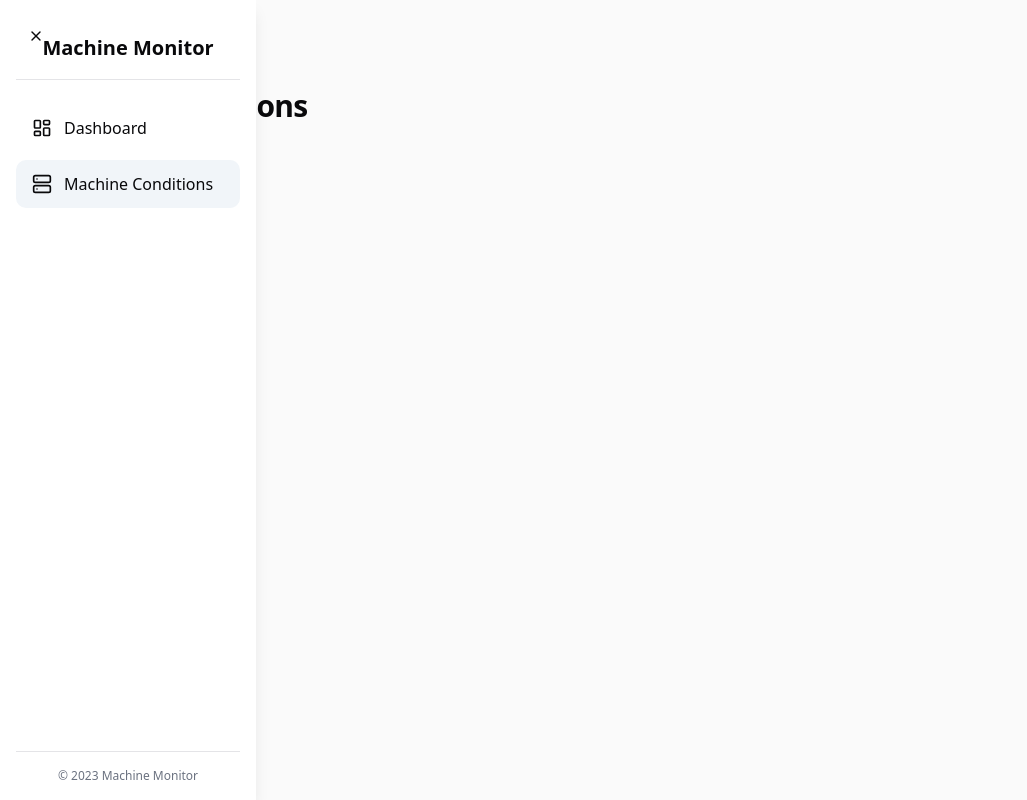
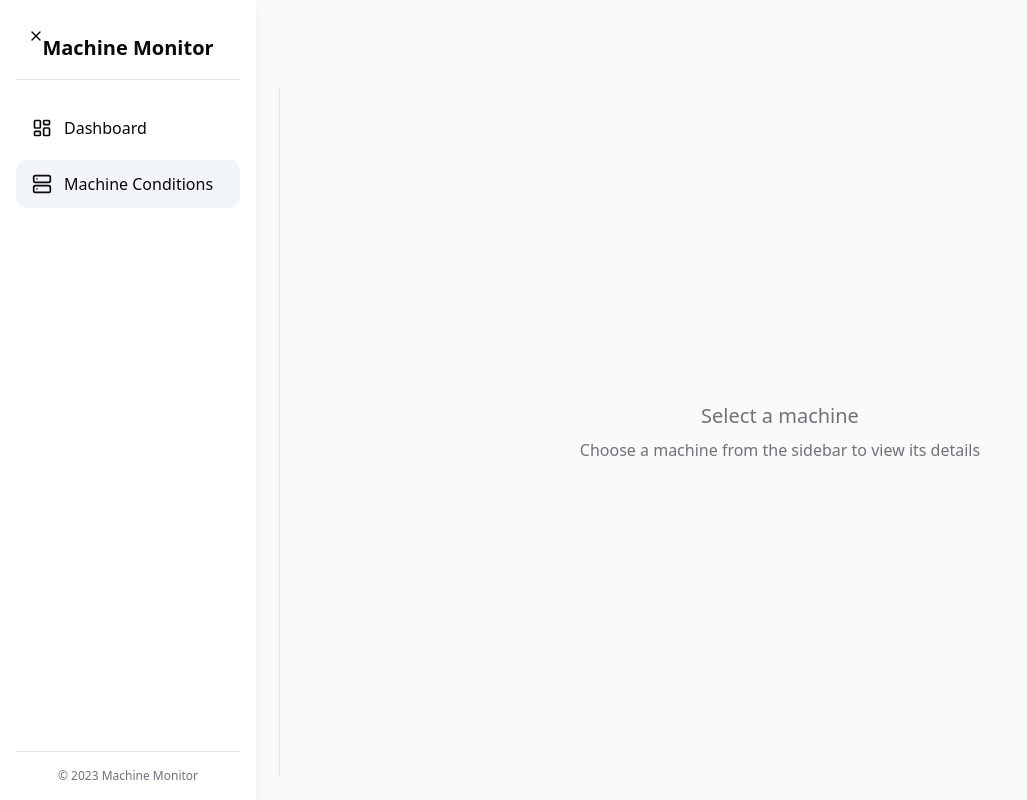
Before and after one commit to ongsiewtyng/cloud-dashboard-mind, a React (Vite) app: page /machine-conditions in a window 1280 px wide. Shown: the whole page, without its empty margins (0-1027 px from the left). Built offline with nearby package versions, Linux system fonts and the light colour scheme.

Commit message:
Improve Machine Conditions Page UI
Update the UI of the machine conditions page to match a provided design.

```diff
--- a/src/pages/MachineConditions.tsx
+++ b/src/pages/MachineConditions.tsx
@@ -55,31 +55,53 @@ const MachineConditions = () => {
   const selectedMachineData = machines.find(m => m.id === selectedMachine);
 
   return (
-    <div className="container mx-auto p-6 flex flex-col md:flex-row h-[calc(100vh-4rem)]">
-      <div className={`fade-in flex-1 transition-all duration-300 ${selectedMachine ? 'md:mr-4 mb-4 md:mb-0' : ''}`}>
-        <h1 className="text-3xl font-semibold tracking-tight mb-6">Machine Conditions</h1>
-
-        <MachineList
-          machines={machines}
-          onDelete={deleteMachine}
-          onMachineClick={handleMachineClick}
-          selectedMachineId={selectedMachine}
-        />
+    <div className="container mx-auto p-6 flex h-[calc(100vh-4rem)]">
+      {/* Left sidebar with machines list */}
+      <div className="w-64 mr-6 border-r pr-4">
+        <h2 className="text-xl font-semibold mb-4">Machines</h2>
+        <ScrollArea className="h-[calc(100vh-10rem)]">
+          <div className="space-y-2">
+            {machines.map((machine) => (
+              <div
+                key={machine.id}
+                onClick={() => handleMachineClick(machine.id)}
+                className={`p-3 rounded-md cursor-pointer transition-colors ${
+                  selectedMachine === machine.id
+                    ? "bg-primary/10 border-l-4 border-primary"
+                    : "hover:bg-secondary"
+                }`}
+              >
+                <div className="flex items-center">
+                  <div className={`w-3 h-3 rounded-full mr-3 ${
+                    machine.latestData?.signalON === "1" ? "bg-green-500" : "bg-red-500"
+                  }`} />
+                  <div>
+                    <div className="font-medium">Machine {machine.latestData?.machineNumber || "Unknown"}</div>
+                    <div className="text-xs text-muted-foreground">
+                      S/N: {machine.latestData?.serialNumber || "N/A"}
+                    </div>
+                  </div>
+                </div>
+              </div>
+            ))}
+          </div>
+        </ScrollArea>
       </div>
 
-      {selectedMachine && (
-        <div className="w-full md:w-1/3 bg-white rounded-lg shadow-lg border transition-all duration-300 slide-in">
-          <div className="p-4 border-b flex justify-between items-center sticky top-0 bg-white z-10">
-            <h2 className="text-xl font-semibold">
-              Machine {selectedMachineData?.latestData?.machineNumber}
-            </h2>
-            <Button variant="ghost" size="icon" onClick={handleClosePanel}>
-              <X className="h-4 w-4" />
-            </Button>
-          </div>
+      {/* Main content area */}
+      <div className="flex-1">
+        {selectedMachine ? (
+          <div className="h-full">
+            <div className="flex justify-between items-center mb-6">
+              <h1 className="text-2xl font-semibold">
+                Machine {selectedMachineData?.latestData?.machineNumber} Details
+              </h1>
+              <Button variant="ghost" size="icon" onClick={handleClosePanel}>
+                <X className="h-5 w-5" />
+              </Button>
+            </div>
 
-          <ScrollArea className="h-[calc(100vh-15rem)]">
-            <div className="p-4 space-y-6">
+            <div className="grid grid-cols-1 gap-6">
               <Card>
                 <CardHeader className="pb-2">
                   <CardTitle className="text-lg">Machine Details</CardTitle>
@@ -233,9 +255,16 @@ const MachineConditions = () => {
                 </CardContent>
               </Card>
             </div>
-          </ScrollArea>
-        </div>
-      )}
+          </div>
+        ) : (
+          <div className="h-full flex items-center justify-center">
+            <div className="text-center text-muted-foreground">
+              <h2 className="text-xl font-medium mb-2">Select a machine</h2>
+              <p>Choose a machine from the sidebar to view its details</p>
+            </div>
+          </div>
+        )}
+      </div>
     </div>
   );
 };
```
